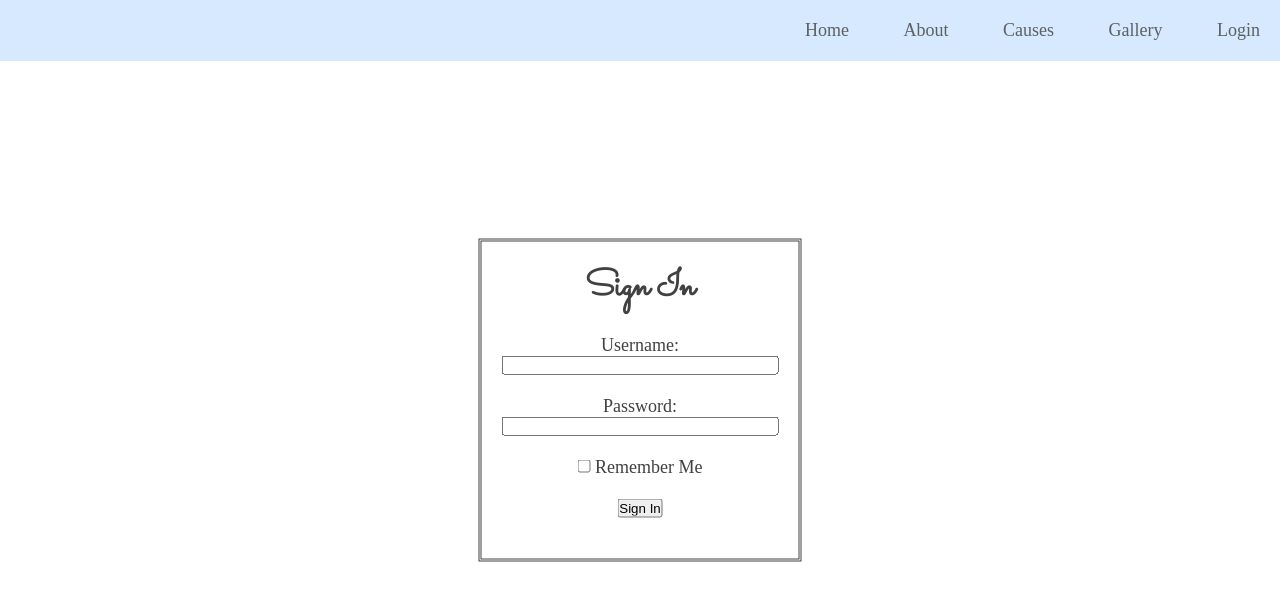
After one commit to tinawong15/about-me, a Flask app: page /login in a window 1280 px wide. The commit adds this page. Shown: the top 601 px of the page. Run offline with Flask 2, Linux system fonts and the light colour scheme.

Commit message:
added login feature

```diff
--- a/app/__init__.py
+++ b/app/__init__.py
@@ -1,5 +1,7 @@
 from flask import Flask
+from config import Config
 
 app = Flask(__name__)
+app.config.from_object(Config)
 
 from app import routes, errors
--- /dev/null
+++ b/app/forms.py
@@ -0,0 +1,9 @@
+from flask_wtf import FlaskForm
+from wtforms import StringField, PasswordField, BooleanField, SubmitField
+from wtforms.validators import DataRequired
+
+class LoginForm(FlaskForm):
+    username = StringField('Username:', validators=[DataRequired()])
+    password = PasswordField('Password:', validators=[DataRequired()])
+    remember_me = BooleanField('Remember Me')
+    submit = SubmitField('Sign In')
--- a/app/routes.py
+++ b/app/routes.py
@@ -1,8 +1,18 @@
-from flask import render_template
+from flask import render_template, flash, redirect, url_for
 from app import app
+from app.forms import LoginForm
 
 @app.route('/')
 @app.route('/index')
 def index():
     user = {'username': 'Tina'}
     return render_template('index.html', title='Home', user=user)
+
+@app.route('/login', methods=['GET', 'POST'])
+def login():
+    form = LoginForm()
+    if form.validate_on_submit():
+        flash('Login requested for user {}, remember_me={}'.format(
+            form.username.data, form.remember_me.data))
+        return redirect(url_for('index'))
+    return render_template('login.html', title='Sign In', form=form)
--- a/app/static/styles.css
+++ b/app/static/styles.css
@@ -2,6 +2,14 @@ body {
   color: #414141;               /* Dark gray */
   background-color: white;
   font-size: 18px;
+}
+
+/* h1, h2, h3, h4, h5, h6 {
+  font-family: "Helvetica", sans-serif;
+} */
+h1 {
+  font-family: 'Sacramento', cursive;
+  text-align: center;
 }
 
 .section {
@@ -9,6 +17,18 @@ body {
     margin-left: 15px;
 }
 
-h1, h2, h3, h4, h5, h6 {
-  font-family: "Helvetica", sans-serif;
+.errors {
+  color: red;
 }
+
+.login {
+  text-align: center;
+  display: inline-block;
+  padding: 20px;
+  border-style: double;
+  position: absolute;
+  top: 50%;
+  left: 50%;
+  margin-right: -50%;
+  transform: translate(-50%, -50%)
+}
--- /dev/null
+++ b/app/templates/about.html
@@ -0,0 +1,5 @@
+{% extends "base.html" %}
+
+{% block content %}
+<h1>About Me</h1>
+{% endblock %}
--- a/app/templates/base.html
+++ b/app/templates/base.html
@@ -6,6 +6,7 @@
       {% else %}
       <title>&#9834; Tina Wong</title>
       {% endif %}
+      <link href="https://fonts.googleapis.com/css?family=Sacramento" rel="stylesheet">
       <link rel="stylesheet" href="/static/styles.css" type="text/css">
       <link rel="stylesheet" href="/static/navbar.css" type="text/css">
     </head>
@@ -13,7 +14,16 @@
         {% include "/navbar.html" %}
         <br>
         <div class="section">
-        {% block content %}{% endblock %}
+        {% with messages = get_flashed_messages() %}
+        {% if messages %}
+        <ul>
+           {% for message in messages %}
+           <li>{{ message }}</li>
+           {% endfor %}
+         </ul>
+         {% endif %}
+         {% endwith %}
+         {% block content %}{% endblock %}
         </div>
     </body>
 </html>
--- /dev/null
+++ b/app/templates/causes.html
@@ -0,0 +1,5 @@
+{% extends "base.html" %}
+
+{% block content %}
+<h1>Causes I Support</h1>
+{% endblock %}
--- /dev/null
+++ b/app/templates/gallery.html
@@ -0,0 +1,5 @@
+{% extends "base.html" %}
+
+{% block content %}
+
+{% endblock %}
--- /dev/null
+++ b/app/templates/login.html
@@ -0,0 +1,31 @@
+{% extends "base.html" %}
+
+{% block content %}
+<div class="login">
+    <h1>Sign In</h1>
+    <br>
+    <form action="" method="post" novalidate>
+        {{ form.hidden_tag() }}
+        <p>
+            {{ form.username.label }}<br>
+            {{ form.username(size=32) }}<br>
+            {% for error in form.username.errors %}
+            <span class="errors">[{{ error }}]</span>
+            {% endfor %}
+        </p>
+        <br>
+        <p>
+            {{ form.password.label }}<br>
+            {{ form.password(size=32) }}<br>
+            {% for error in form.password.errors %}
+            <span class="errors">[{{ error }}]</span>
+            {% endfor %}
+        </p>
+        <br>
+        <p>{{ form.remember_me() }} {{ form.remember_me.label }}</p>
+        <br>
+        <p>{{ form.submit() }}</p>
+    </form>
+    <br>
+</div>
+{% endblock %}
--- a/app/templates/navbar.html
+++ b/app/templates/navbar.html
@@ -1,10 +1,9 @@
-
-      <div class='navbar'>
+    <div class='navbar'>
           <ul class='menu'>
-            <li><a href='/index'>Home</a></li>
+            <li><a href="{{ url_for('index') }}">Home</a></li>
             <li><a href='#'>About</a></li>
             <li><a href='#'>Causes</a></li>
             <li><a href='#'>Gallery</a></li>
-            <li><a href='#'>Login</a></li>
+            <li><a href="{{ url_for('login') }}">Login</a></li>
           </ul>
       </div>
--- /dev/null
+++ b/config.py
@@ -0,0 +1,4 @@
+import os
+
+class Config(object):
+    SECRET_KEY = os.environ.get('SECRET_KEY') or 'you-will-never-guess'
```
Also changed, not shown: 4 other files.
